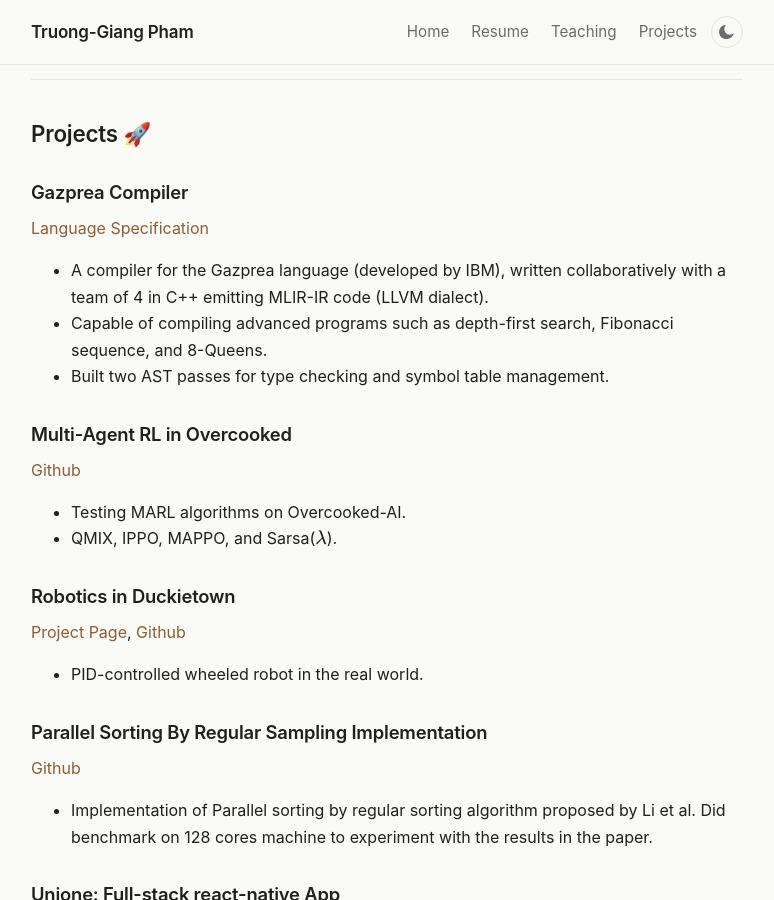
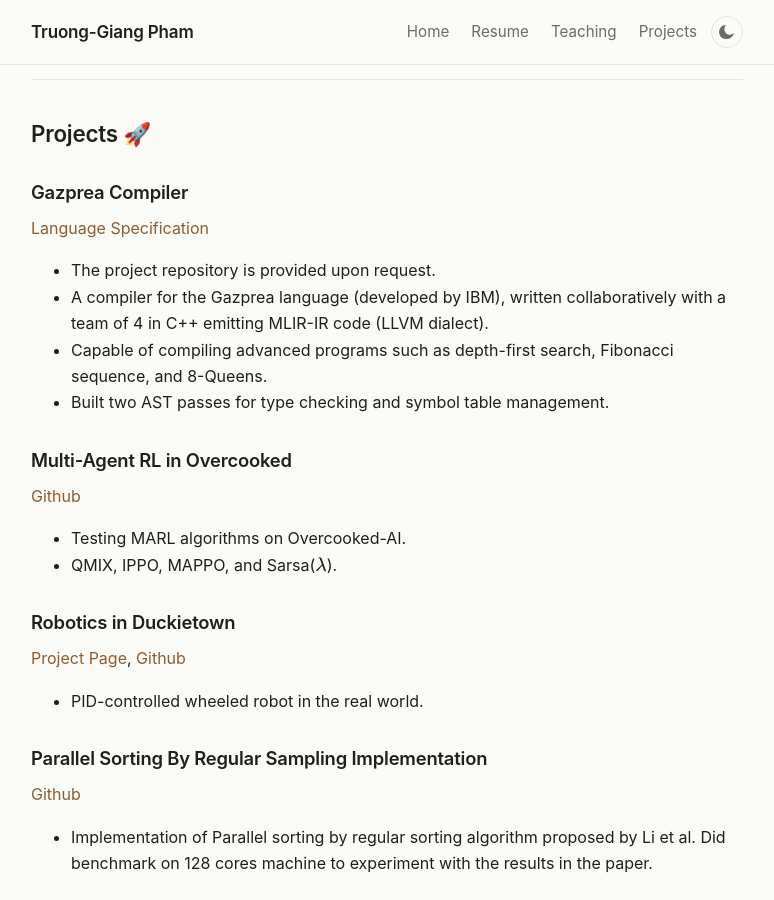
Before and after one commit to TruongGiangPham-1/TruongGiangPham-1.github.io, a Jekyll site: the page built from docs/resume.md, in a window 1280 px wide and 900 px high, scrolled down 1835 px. Shown: the whole window, without its empty margins (253-1027 px from the left). Built offline with Jekyll 4.4.1, drawn with Linux system fonts in a browser that asks for light colours.

Commit message:
resume: said gazprea link is provided upon request

```diff
--- a/docs/resume.md
+++ b/docs/resume.md
@@ -69,6 +69,7 @@
 
 ### Gazprea Compiler
 [Language Specification](https://cmput415.github.io/415-docs/setup/)
+- The project repository is provided upon request.
 - A compiler for the Gazprea language (developed by IBM), written collaboratively with a team of 4 in C++ emitting MLIR-IR code (LLVM dialect).
 - Capable of compiling advanced programs such as depth-first search, Fibonacci sequence, and 8-Queens.
 - Built two AST passes for type checking and symbol table management.
```
